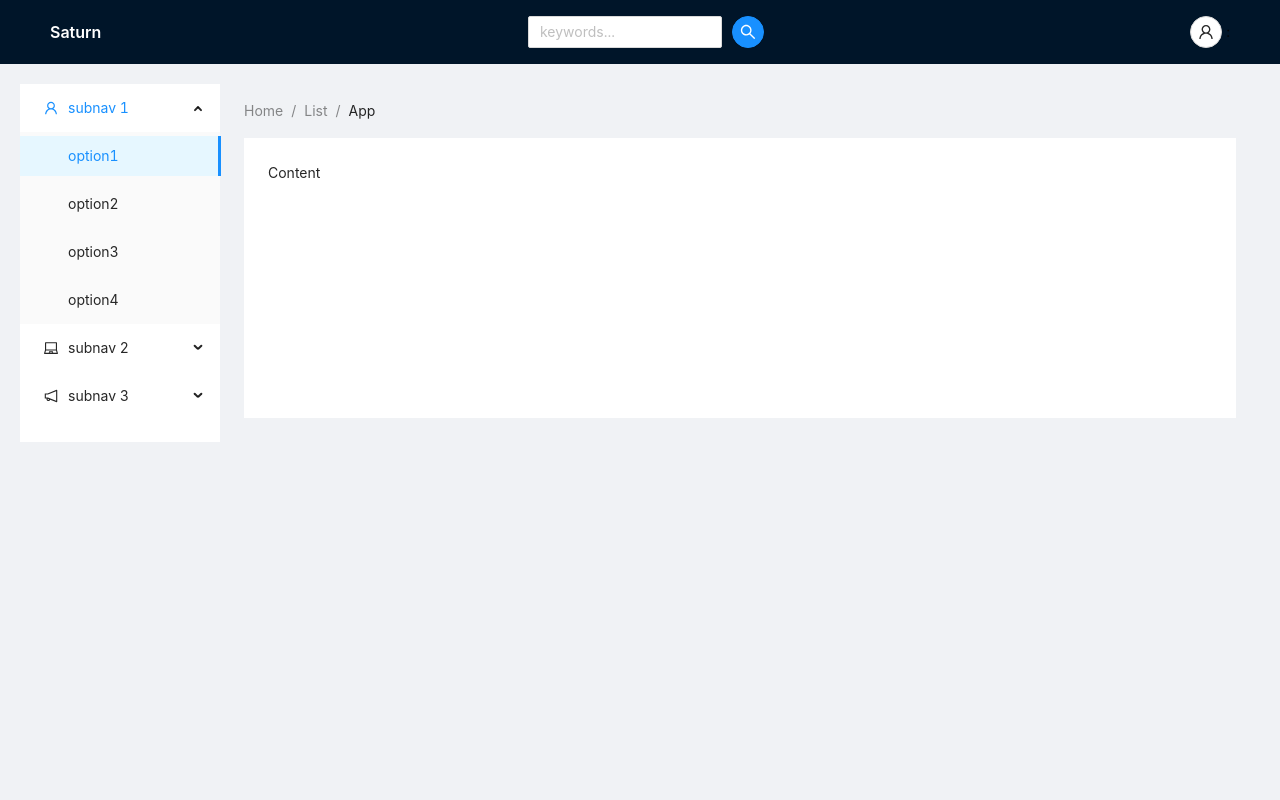
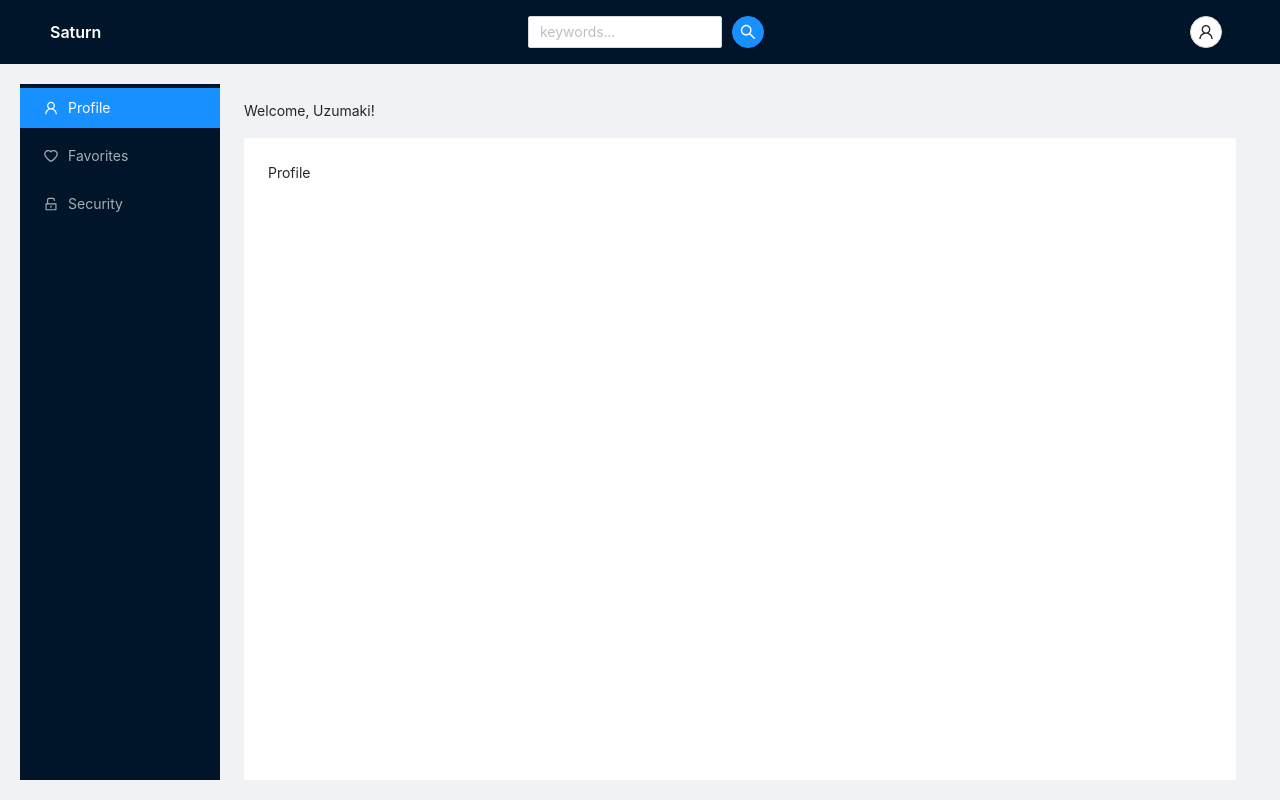
Before and after one commit to Uzumakizzy/Saturn_FE, a React (Create React App) app: page / in a window 1280 px wide. Built offline with nearby package versions, Linux system fonts and the light colour scheme.

Commit message:
First version of account page

```diff
--- a/src/components/AccountPage.js
+++ b/src/components/AccountPage.js
@@ -1,31 +1,31 @@
 import React from 'react';
-import { Layout, Menu, Breadcrumb } from 'antd';
-import { UserOutlined, LaptopOutlined, NotificationOutlined } from '@ant-design/icons';
+import { Layout, Menu, Breadcrumb, Button } from 'antd';
+import { UserOutlined, HeartOutlined, UnlockOutlined } from '@ant-design/icons';
 
 const { Content, Sider } = Layout;
 
-const items1 = ['1', '2', '3'].map((key) => ({
-    key,
-    label: `nav ${key}`,
-}));
+const tags = ['Profile', 'Favorites', 'Security'];
 
-const items2 = [UserOutlined, LaptopOutlined, NotificationOutlined].map((icon, index) => {
-    const key = String(index + 1);
+const tagItems = [UserOutlined, HeartOutlined, UnlockOutlined].map((icon, index) => {
     return {
-        key: `sub${key}`,
+        key: index,
         icon: React.createElement(icon),
-        label: `subnav ${key}`,
-        children: new Array(4).fill(null).map((_, j) => {
-            const subKey = index * 4 + j + 1;
-            return {
-                key: subKey,
-                label: `option${subKey}`,
-            };
-        }),
+        label: `${tags[index]}`,
     };
 });
 
 class AccountPage extends React.Component {
+
+    state = {
+        tagName: "Profile",
+        userName: "Uzumaki",
+    };
+
+    onTagSelect = ({ key }) => {
+        this.setState({
+            tagName: tags[key],
+        })
+    };
 
     render = () => (
         <>
@@ -33,13 +33,14 @@ class AccountPage extends React.Component {
                 <Sider width={200} className="site-layout-background">
                     <Menu
                         mode="inline"
-                        defaultSelectedKeys={['1']}
-                        defaultOpenKeys={['sub1']}
+                        theme="dark"
+                        defaultSelectedKeys={['0']}
                         style={{
                             height: '100%',
                             borderRight: 0,
                         }}
-                        items={items2}
+                        items={tagItems}
+                        onSelect={this.onTagSelect}
                     />
                 </Sider>
                 <Layout
@@ -52,24 +53,25 @@ class AccountPage extends React.Component {
                             margin: '16px 0',
                         }}
                     >
-                        <Breadcrumb.Item>Home</Breadcrumb.Item>
-                        <Breadcrumb.Item>List</Breadcrumb.Item>
-                        <Breadcrumb.Item>App</Breadcrumb.Item>
+                        <Breadcrumb.Item>
+                            Welcome, {this.state.userName}!
+                        </Breadcrumb.Item>
                     </Breadcrumb>
                     <Content
                         className="site-layout-background"
                         style={{
                             padding: 24,
                             margin: 0,
-                            minHeight: 280,
+                            minHeight: 700,
+                            minWidth: 700,
                         }}
                     >
-                        Content
+                        {this.state.tagName}
                     </Content>
                 </Layout>
             </Layout>
         </>
-    )
+    );
 
 }
 
--- a/src/components/HomePage.js
+++ b/src/components/HomePage.js
@@ -0,0 +1,19 @@
+import { Layout } from 'antd';
+import { Content } from 'antd/lib/layout/layout';
+import React from 'react';
+
+class HomePage extends React.Component {
+
+    render = () => (
+        <>
+            <Layout>
+                <Content>
+                    HomePage
+                </Content>
+            </Layout>
+        </>
+    );
+
+}
+
+export default HomePage;
```
